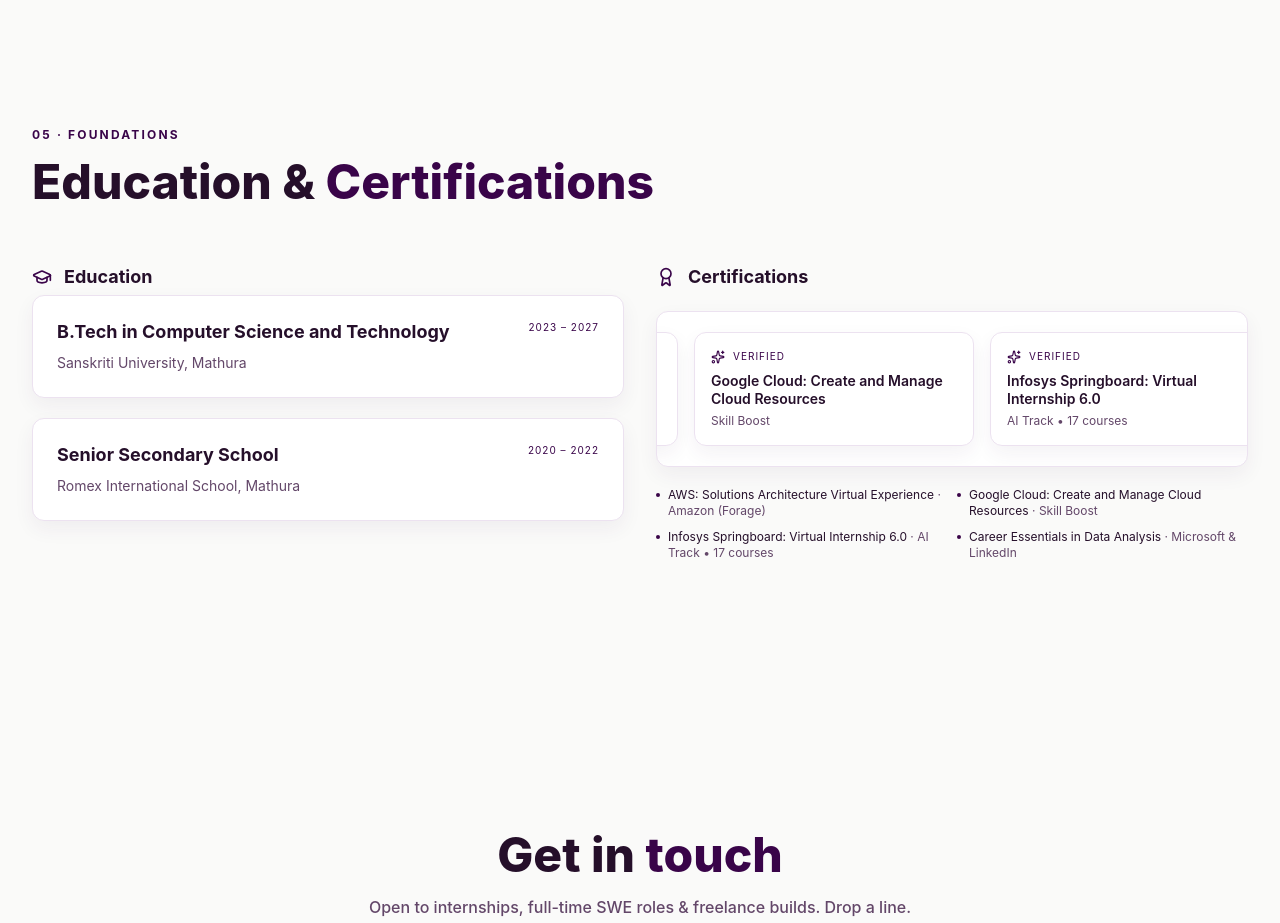
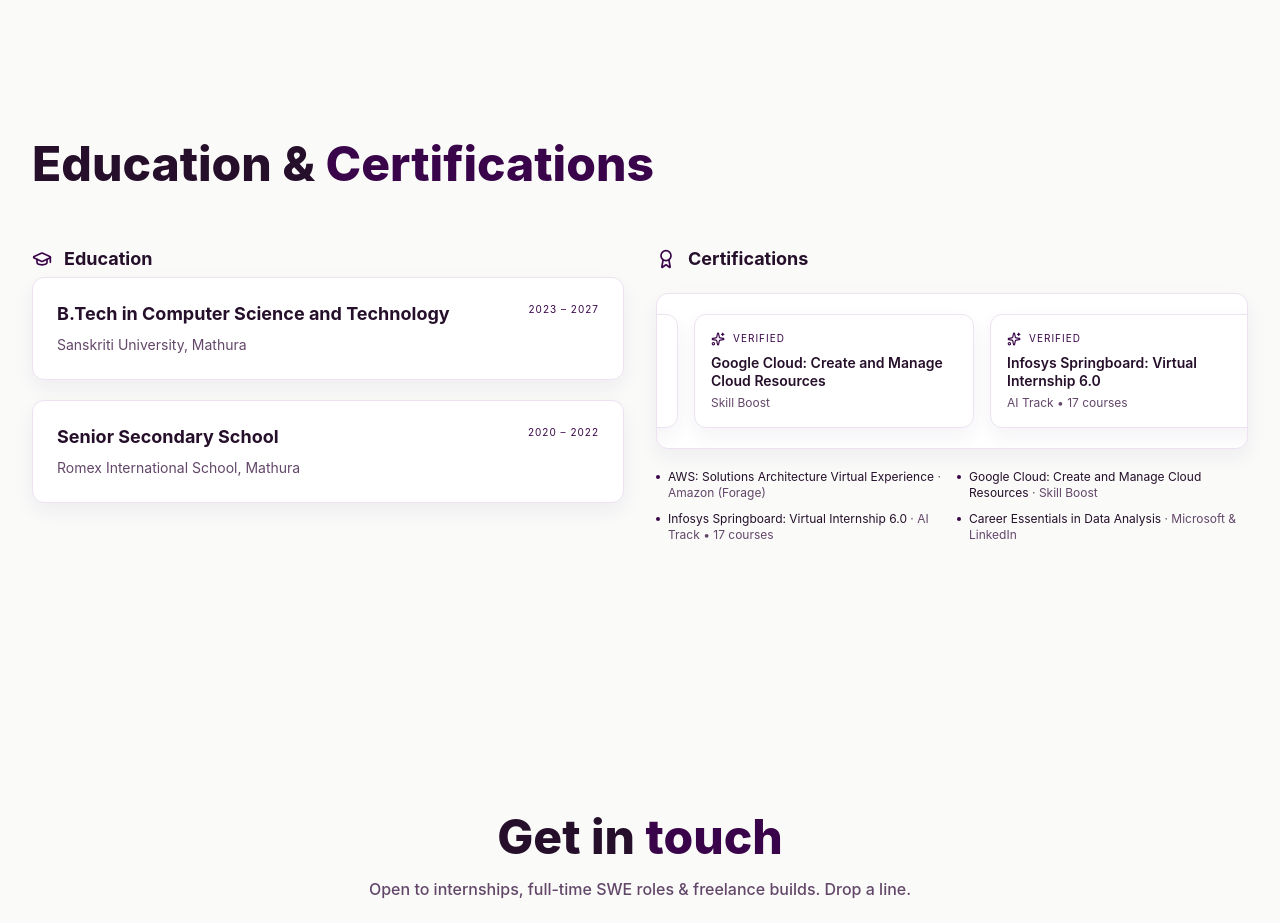
Before and after one commit to Riddhi8077/My-Portfolio, a React (Vite) app in the folder frontend/: page / in a window 1280 px wide. Shown: the part 6300-7223 px from the top of the page. Built offline with nearby package versions, Linux system fonts and the light colour scheme; no server answers.

Commit message:
Remove '05 · Foundations' from EducationCerts

```diff
--- a/frontend/src/components/EducationCerts.jsx
+++ b/frontend/src/components/EducationCerts.jsx
@@ -22,7 +22,6 @@ export default function EducationCerts() {
           className="mb-14"
         >
           <div className="section-eyebrow mb-3">
-             05 · Foundations
           </div>
           <h2 className="font-display text-3xl sm:text-5xl section-title">
             Education &{" "}
```
